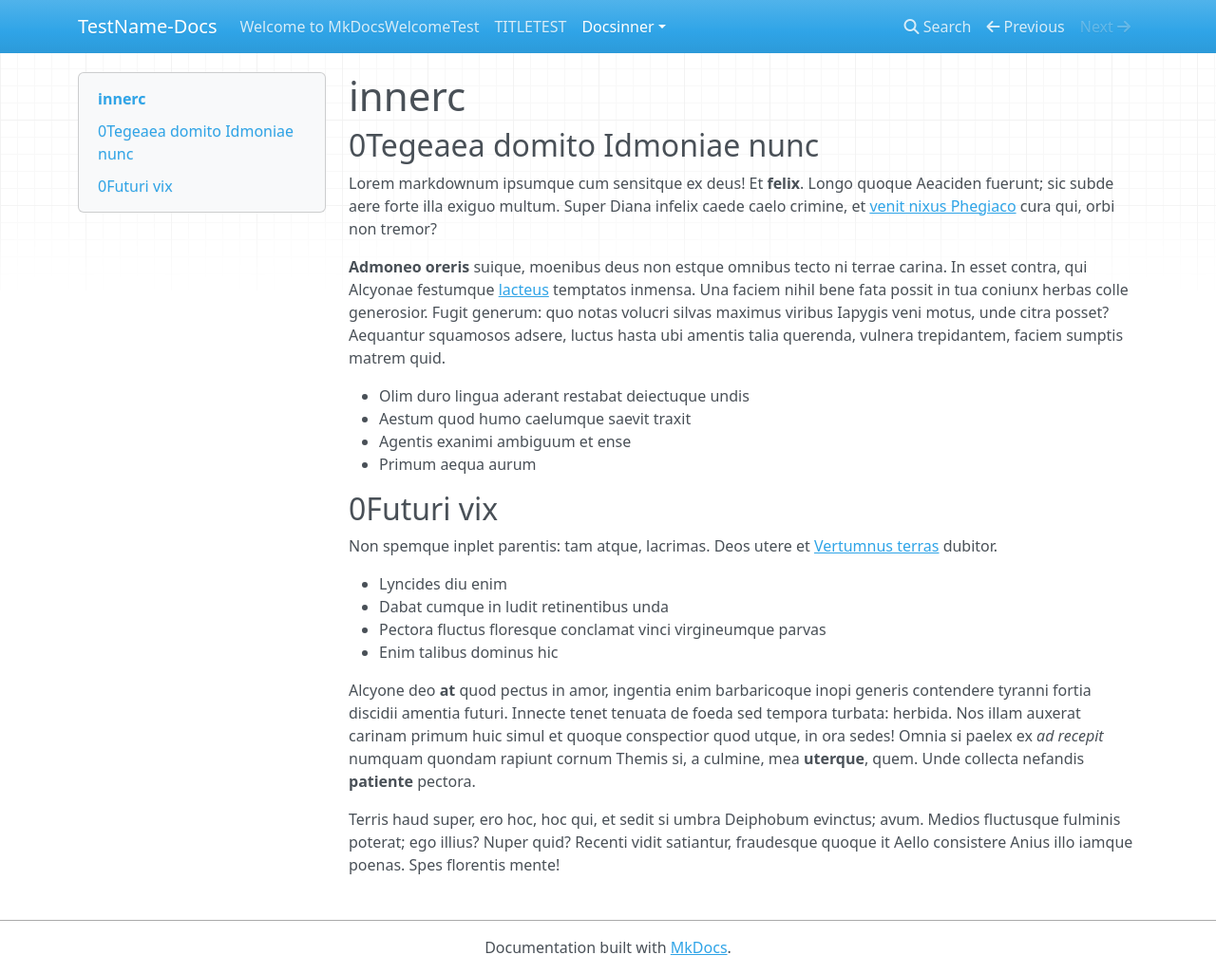
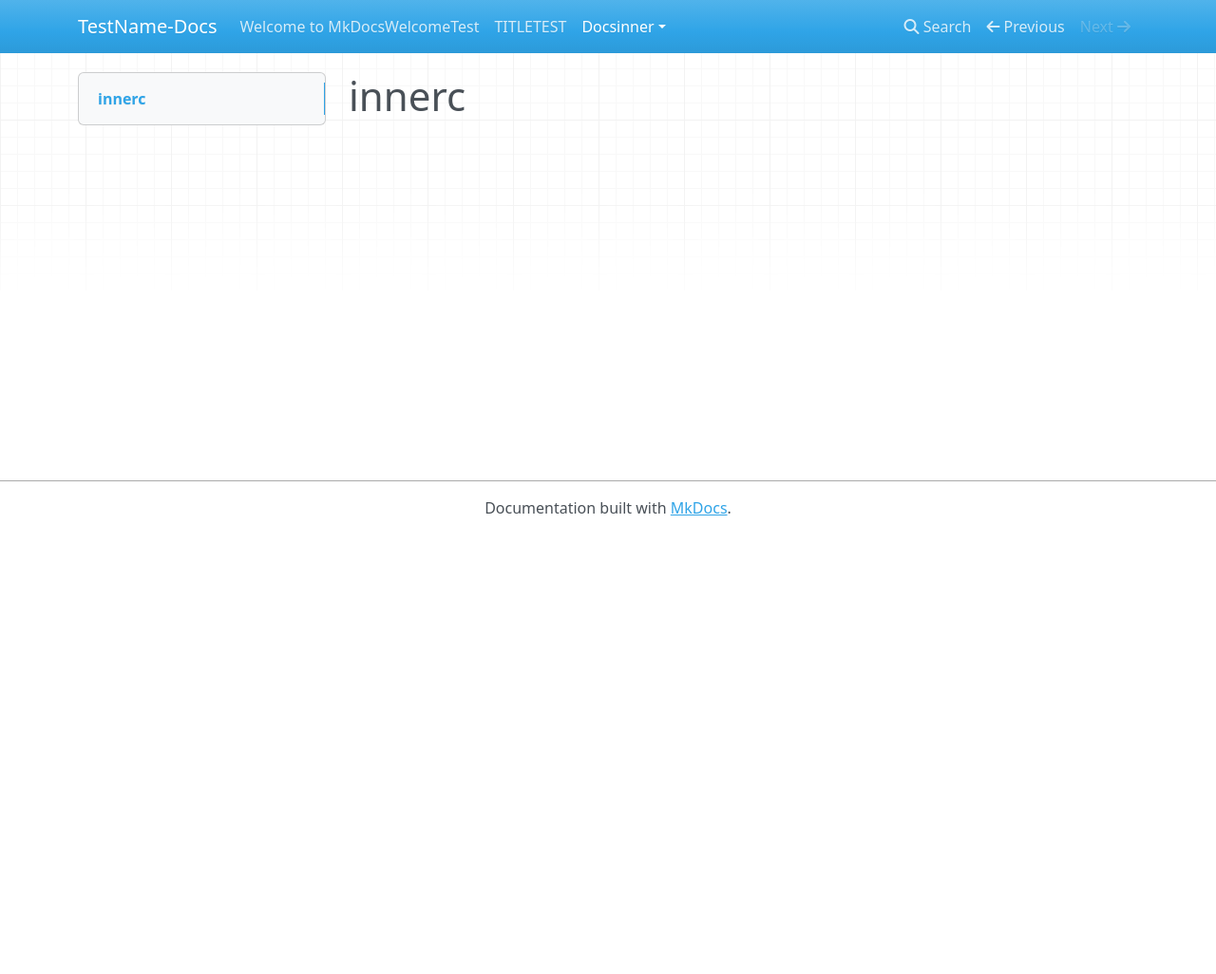
Before and after one commit to haitrec/mkdocs-test, an MkDocs documentation site: the page built from docs/docsinner/aboutcopy.md, in a window 1280 px wide and 1026 px high. Shown: the whole window at 95% size. Built offline with MkDocs 1.6.1, drawn with Linux system fonts in a browser that asks for light colours; nearby versions of some CDN libraries.

Commit message:
Update aboutcopy.md

```diff
--- a/docs/docsinner/aboutcopy.md
+++ b/docs/docsinner/aboutcopy.md
@@ -1,43 +1 @@
 # innerc
-
-## 0Tegeaea domito Idmoniae nunc
-
-Lorem markdownum ipsumque cum sensitque ex deus! Et **felix**. Longo quoque
-Aeaciden fuerunt; sic subde aere forte illa exiguo multum. Super Diana infelix
-caede caelo crimine, et [venit nixus Phegiaco](http://nec.io/iam) cura qui, orbi
-non tremor?
-
-**Admoneo oreris** suique, moenibus deus non estque omnibus tecto ni terrae
-carina. In esset contra, qui Alcyonae festumque
-[lacteus](http://vultumest.org/socerumqueprensamque.php) temptatos inmensa. Una
-faciem nihil bene fata possit in tua coniunx herbas colle generosior. Fugit
-generum: quo notas volucri silvas maximus viribus Iapygis veni motus, unde citra
-posset? Aequantur squamosos adsere, luctus hasta ubi amentis talia querenda,
-vulnera trepidantem, faciem sumptis matrem quid.
-
-- Olim duro lingua aderant restabat deiectuque undis
-- Aestum quod humo caelumque saevit traxit
-- Agentis exanimi ambiguum et ense
-- Primum aequa aurum
-
-## 0Futuri vix
-
-Non spemque inplet parentis: tam atque, lacrimas. Deos utere et [Vertumnus
-terras](http://www.ingeniis.io/partuconclamat) dubitor.
-
-- Lyncides diu enim
-- Dabat cumque in ludit retinentibus unda
-- Pectora fluctus floresque conclamat vinci virgineumque parvas
-- Enim talibus dominus hic
-
-Alcyone deo **at** quod pectus in amor, ingentia enim barbaricoque inopi generis
-contendere tyranni fortia discidii amentia futuri. Innecte tenet tenuata de
-foeda sed tempora turbata: herbida. Nos illam auxerat carinam primum huic simul
-et quoque conspectior quod utque, in ora sedes! Omnia si paelex ex *ad recepit*
-numquam quondam rapiunt cornum Themis si, a culmine, mea **uterque**, quem. Unde
-collecta nefandis **patiente** pectora.
-
-Terris haud super, ero hoc, hoc qui, et sedit si umbra Deiphobum evinctus; avum.
-Medios fluctusque fulminis poterat; ego illius? Nuper quid? Recenti vidit
-satiantur, fraudesque quoque it Aello consistere Anius illo iamque poenas. Spes
-florentis mente!
```
